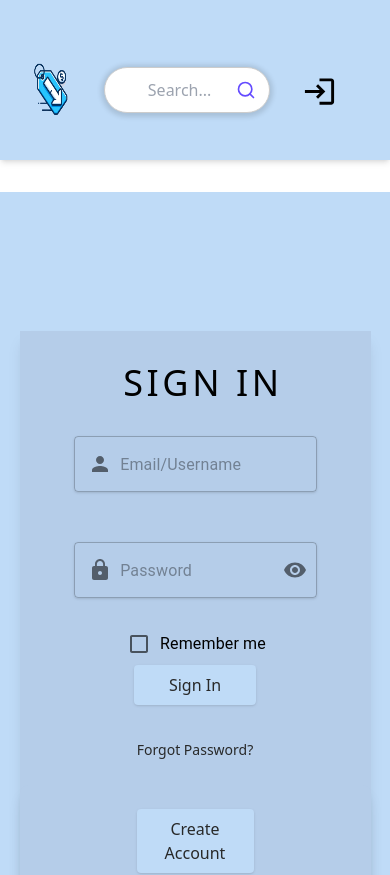
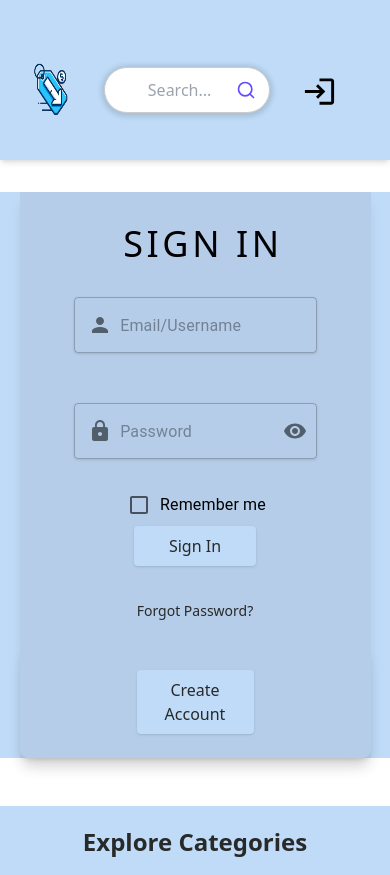
Before and after one commit to julefikar/DealDetectorClient, a React (Create React App) app: page /login in a window 390 px wide. Shown: the top 875 px of the page. Built offline with nearby package versions, Linux system fonts and the light colour scheme.

Commit message:
media query change to login and register css

```diff
--- a/src/components/Homepage/Login.css
+++ b/src/components/Homepage/Login.css
@@ -96,6 +96,10 @@ input:-webkit-autofill {
 
 /*small screen*/
 @media only screen and (max-width: 900px) {
+    .LoginBackground {
+        height: 100%;
+    }
+
     .LoginContainer {
         display: flex;
         flex-wrap: wrap;
--- a/src/components/Homepage/Register.css
+++ b/src/components/Homepage/Register.css
@@ -77,6 +77,10 @@ input:-webkit-autofill {
 
 /*small screen*/
 @media only screen and (max-width: 900px) {
+    .RegisterBG {
+        height: 100%;
+    }
+
     .RegContainer {
         display: flex;
         flex-wrap: wrap;
```
